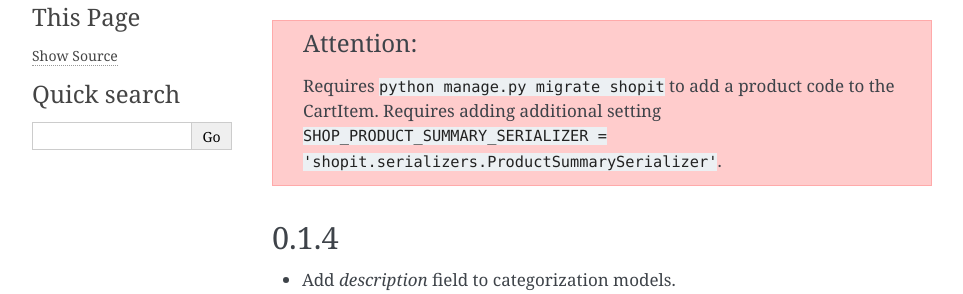
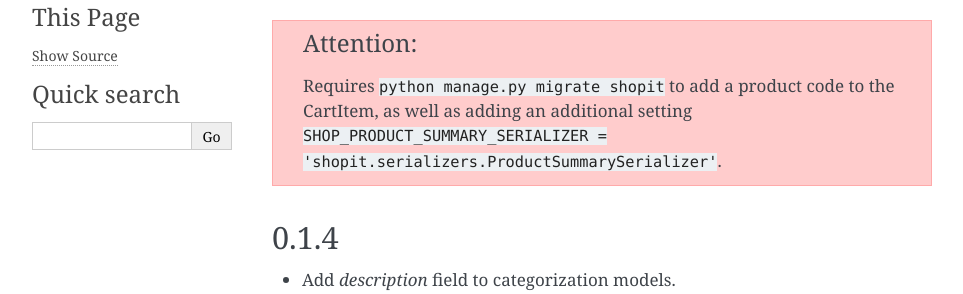
Before and after one commit to dinoperovic/django-shopit, a Sphinx documentation site: the page built from docs/release_notes.rst, in a window 1280 px wide and 900 px high. Shown: the part 252-546 px from the top of the window, without its empty margins (148-1111 px from the left). Built offline with Sphinx 7.4.7, drawn with Linux system fonts in a browser that asks for light colours.

Commit message:
update doc

```diff
--- a/docs/release_notes.rst
+++ b/docs/release_notes.rst
@@ -12,8 +12,8 @@ Release notes for **Shopit**.
 
 .. attention::
 
-    Requires ``python manage.py migrate shopit`` to add a product code to the CartItem.
-    Requires adding additional setting ``SHOP_PRODUCT_SUMMARY_SERIALIZER = 'shopit.serializers.ProductSummarySerializer'``.
+    Requires ``python manage.py migrate shopit`` to add a product code to the CartItem, as well as adding an additional
+    setting ``SHOP_PRODUCT_SUMMARY_SERIALIZER = 'shopit.serializers.ProductSummarySerializer'``.
 
 0.1.4
 =====
```
